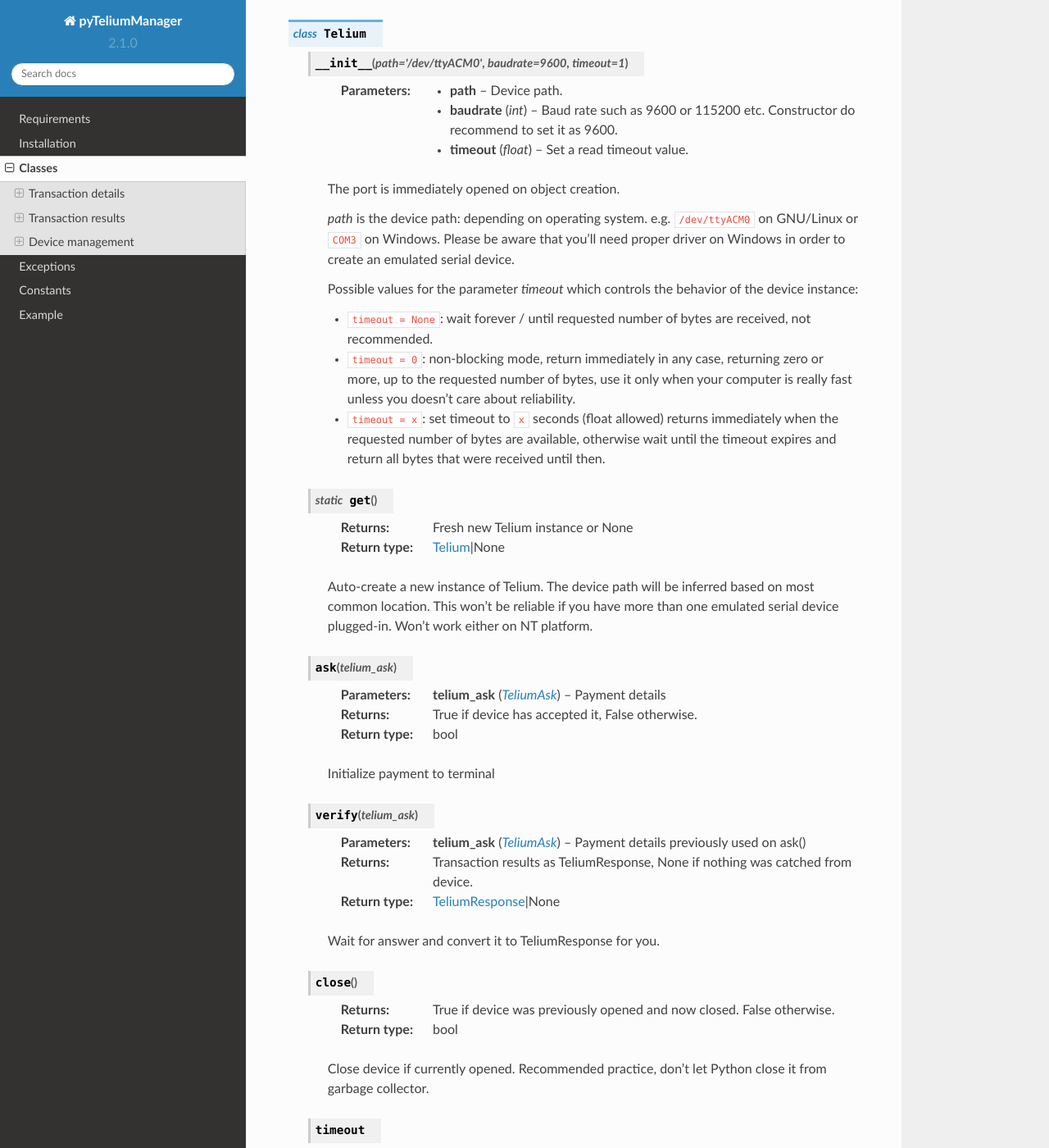
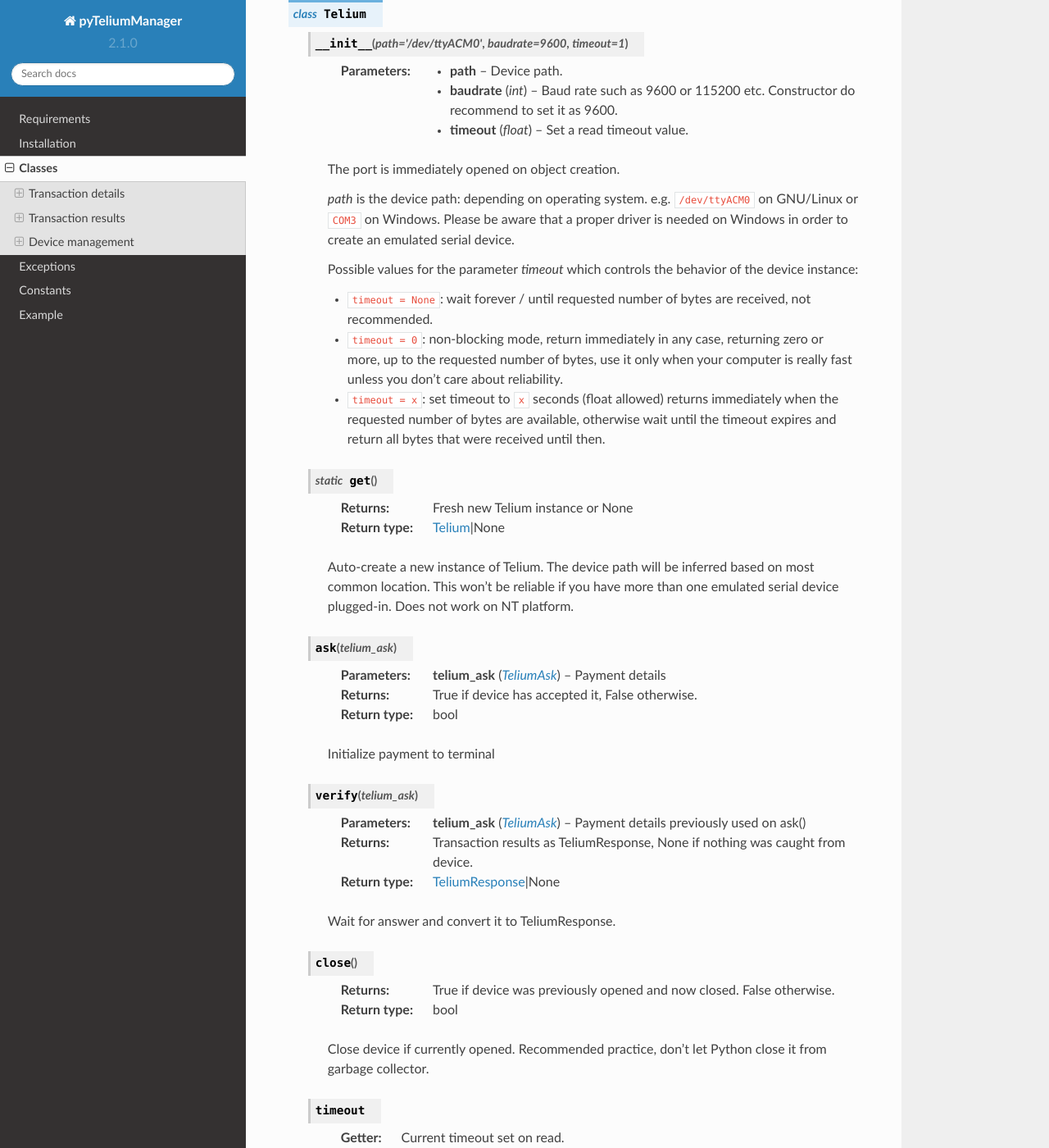
Before and after one commit to Ousret/pyTeliumManager, a Sphinx documentation site: the page built from docs/classes.rst, in a window 1280 px wide and 1400 px high, scrolled down 2409 px. Shown: the whole window at 82% size. Built offline with Sphinx 7.4.7 and the Read the Docs theme 2.0.0, drawn with Linux system fonts in a browser that asks for light colours; some of the changed text lies outside the part shown.

Commit message:
grammar updates

```diff
--- a/docs/classes.rst
+++ b/docs/classes.rst
@@ -12,7 +12,7 @@ Transaction details
             Checkout unique identifier from '01' to '99'.
         :param str answer_flag:
             Answer report size. use :const:`TERMINAL_ANSWER_SET_FULLSIZED` for complete details or :const:`TERMINAL_ANSWER_SET_SMALLSIZED`
-            for limited answer report. Limited answer size won't show payment source id like credit card numbers.
+            for limited answer report. Limited report does not show payment source id, e.g. credit card numbers.
         :param str transaction_type:
             If transaction is about CREDIT, DEBIT, etc.. .
             Use at least one of listed possible values:
@@ -62,7 +62,7 @@ Transaction details
         :return: Raw string array with payment information
         :rtype: str
         :exception SequenceDoesNotMatchLengthException:
-            Will be raised if the string sequence doesn't match required length. This mean you should check your instance params.
+            Will be raised if the string sequence doesn't match required length. Check your instance params.
 
         Translate object into a string sequence ready to be sent to device.
 
@@ -77,7 +77,7 @@ Transaction details
             Will be raised if the string sequence doesn't match required length.
 
         Create a new instance of TeliumAsk from a bytes sequence previously generated with encode().
-        This as no use in a production environment.
+        This is no use in a production environment.
 
 Transaction results
 -------------------
@@ -137,7 +137,7 @@ Device management
 
         *path* is the device path: depending on operating system. e.g.
         ``/dev/ttyACM0`` on GNU/Linux or ``COM3`` on Windows. Please be aware
-        that you'll need proper driver on Windows in order to create an emulated serial device.
+        that a proper driver is needed on Windows in order to create an emulated serial device.
 
         Possible values for the parameter *timeout* which controls the behavior
         of the device instance:
@@ -146,7 +146,7 @@ Device management
           are received, not recommended.
         - ``timeout = 0``:     non-blocking mode, return immediately in any case,
           returning zero or more, up to the requested number of bytes, use it only when your computer is really fast unless
-          you doesn't care about reliability.
+          you don't care about reliability.
         - ``timeout = x``:     set timeout to ``x`` seconds (float allowed)
           returns immediately when the requested number of bytes are available,
           otherwise wait until the timeout expires and return all bytes that
@@ -158,7 +158,7 @@ Device management
         :rtype: Telium|None
 
         Auto-create a new instance of Telium. The device path will be inferred based on most common location.
-        This won't be reliable if you have more than one emulated serial device plugged-in. Won't work either on NT platform.
+        This won't be reliable if you have more than one emulated serial device plugged-in. Does not work on NT platform.
 
     .. method:: ask(telium_ask)
 
@@ -171,10 +171,10 @@ Device management
     .. method:: verify(telium_ask)
 
         :param TeliumAsk telium_ask: Payment details previously used on ask()
-        :return: Transaction results as TeliumResponse, None if nothing was catched from device.
+        :return: Transaction results as TeliumResponse, None if nothing was caught from device.
         :rtype: TeliumResponse|None
 
-        Wait for answer and convert it to TeliumResponse for you.
+        Wait for answer and convert it to TeliumResponse.
 
     .. method:: close()
 
```
